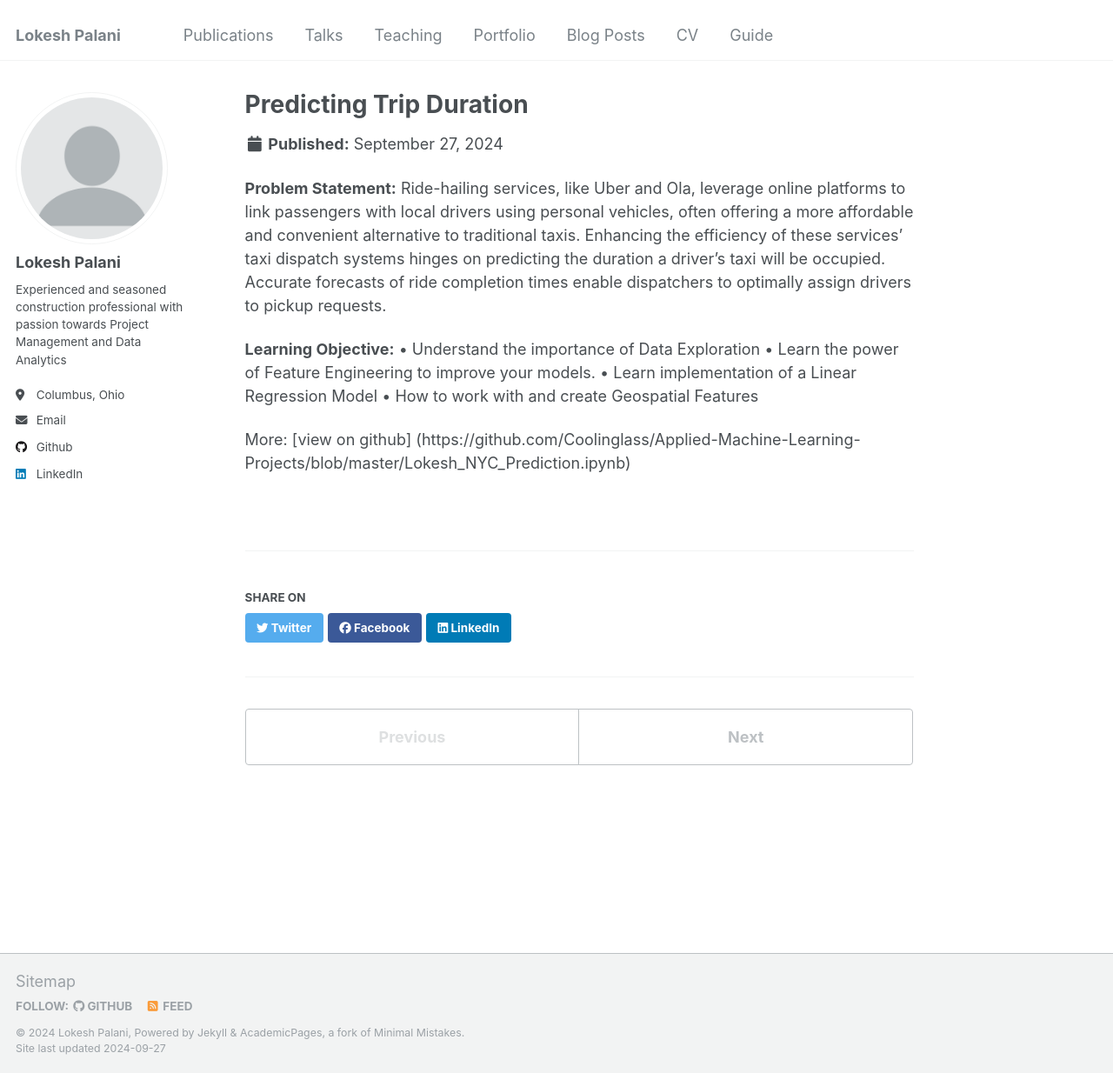
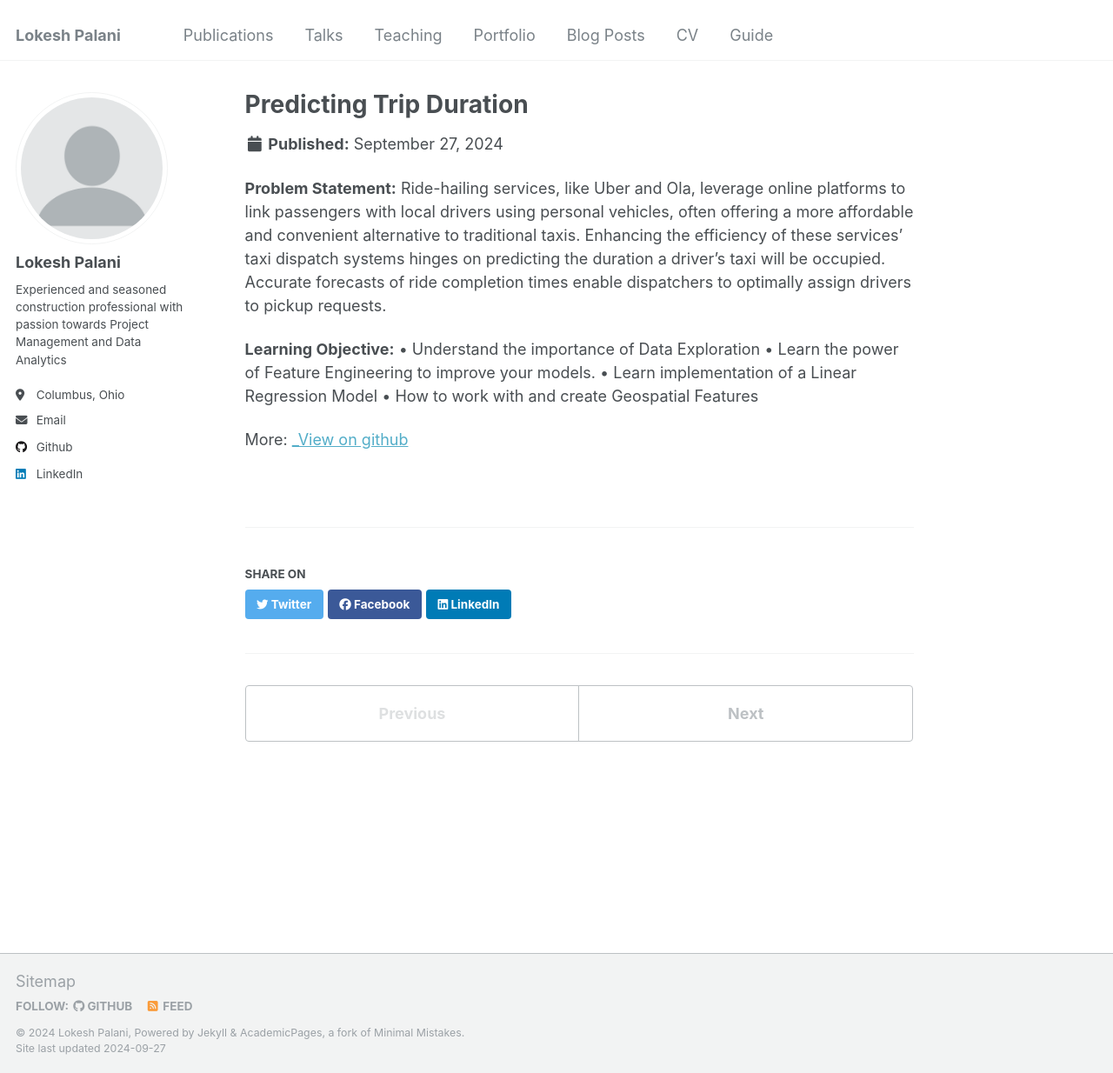
Before and after one commit to Coolinglass/coolinglass.github.io, a Jekyll site: the page built from _portfolio/portfolio-1.md, in a window 1280 px wide and 1234 px high. Shown: the whole window at 87% size. Built offline with Jekyll 4.4.1, drawn with Linux system fonts in a browser that asks for light colours.

Commit message:
Update portfolio-1.md

```diff
--- a/_portfolio/portfolio-1.md
+++ b/_portfolio/portfolio-1.md
@@ -14,4 +14,4 @@ taxis. Enhancing the efficiency of these services' taxi dispatch systems hinges
 •	Learn implementation of a Linear Regression Model
 •	How to work with and create Geospatial Features
 
-More: [view on github] (https://github.com/Coolinglass/Applied-Machine-Learning-Projects/blob/master/Lokesh_NYC_Prediction.ipynb)
+More: [_View on github](https://github.com/Coolinglass/Applied-Machine-Learning-Projects/blob/master/Lokesh_NYC_Prediction.ipynb)
```
